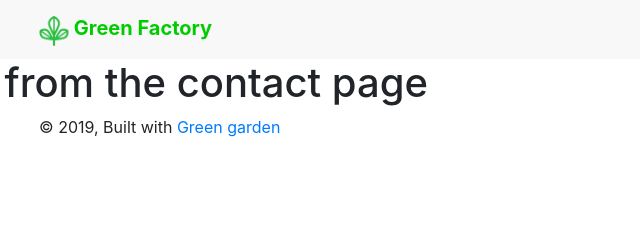
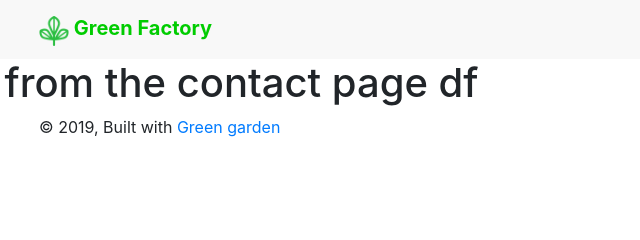
Before and after one commit to vijaykolar/garden, a Gatsby site: page /contact in a window 1280 px wide. Shown: the top 240 px of the page, 46-686 px from the left. Built offline with nearby package versions, Linux system fonts and the light colour scheme; Gatsby itself is replaced by a stand-in of ours.

Commit message:
Added pages

```diff
--- a/src/pages/contact.js
+++ b/src/pages/contact.js
@@ -7,7 +7,7 @@
 const Contact = () => (
   <Layout>
     <SEO title="Contact " />
-    <h1>Hi from the contact page</h1>
+    <h1>Hi from the contact page df</h1>
   </Layout>
 )
 
--- a/src/pages/services.js
+++ b/src/pages/services.js
@@ -14,7 +14,7 @@
       bannerURL: 'https://images.pexels.com/photos/1811991/pexels-photo-1811991.jpeg?auto=compress&cs=tinysrgb&dpr=3&h=750&w=1260',
       alt: 'Imagealt',
       heading: 'Services',
-      subHeading: 'we destroy the envirnoment Margaret Mead',
+      subHeading: 'we destroy  the envirnoment Margaret Mead',
       sectionHeading: 'Green Factory offers a full-service garden design to clients.',
       sectionInfo: 'We work with a select group of landscape contractors, water feature and lighting design specialists to ensure the garden design process, from initial concept to project completion, is smooth and seamless.'
 
```
